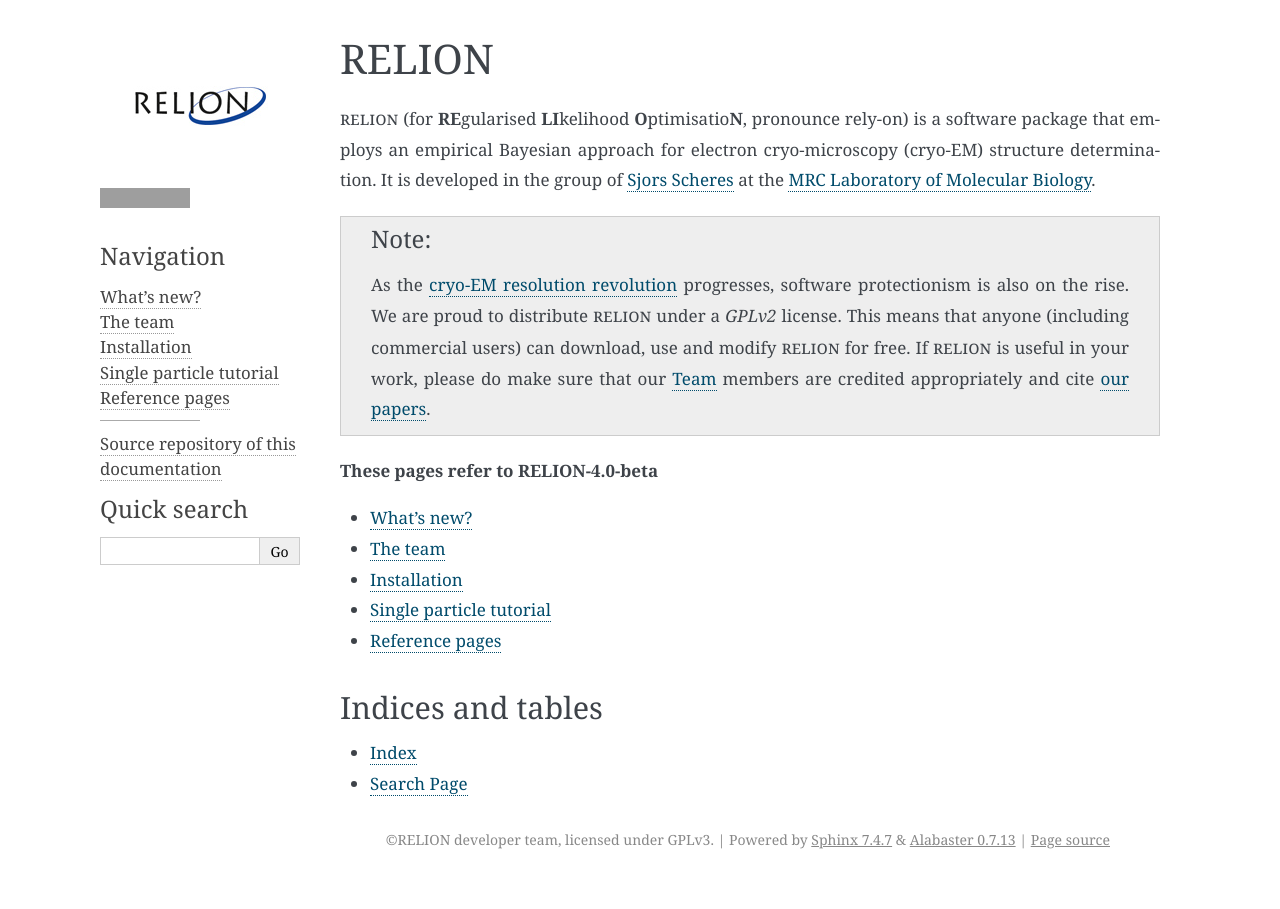
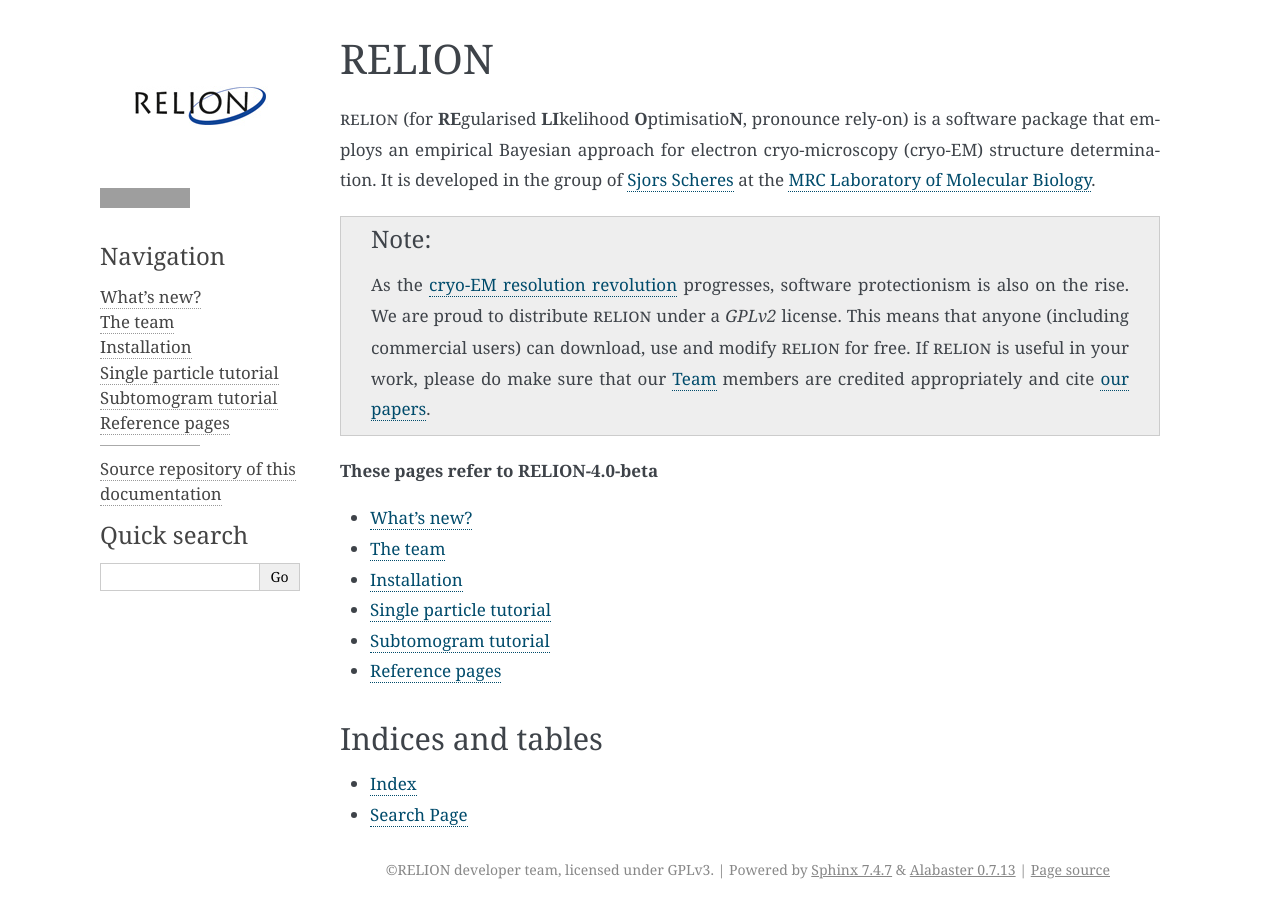
Before and after one commit to 3dem/relion-documents, a Sphinx documentation site: the page built from source/index.rst, in a window 1280 px wide. Built offline with Sphinx 7.4.7, drawn with Linux system fonts in a browser that asks for light colours; grey boxes are pictures that could not be loaded.

Commit message:
add directory for STA tutorial

```diff
--- /dev/null
+++ b/source/STA_tutorial/index.rst
@@ -0,0 +1,4 @@
+Subtomogram tutorial
+====================
+
+TODO: Kino & Jasenko
--- a/source/index.rst
+++ b/source/index.rst
@@ -20,6 +20,7 @@ It is developed in the group of `Sjors Scheres <https://www2.mrc-lmb.cam.ac.uk/g
    Team
    Installation
    SPA_tutorial/index
+   STA_tutorial/index
    Reference/index
 
 Indices and tables
```
